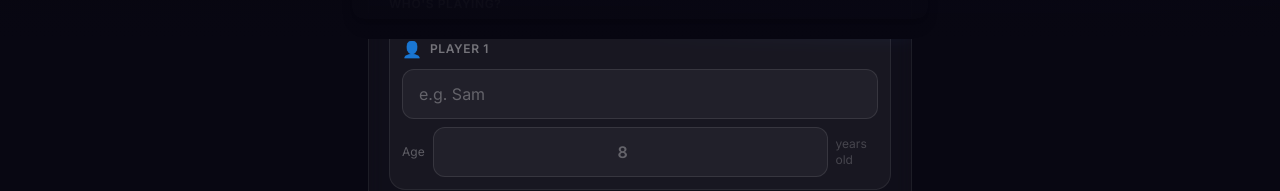
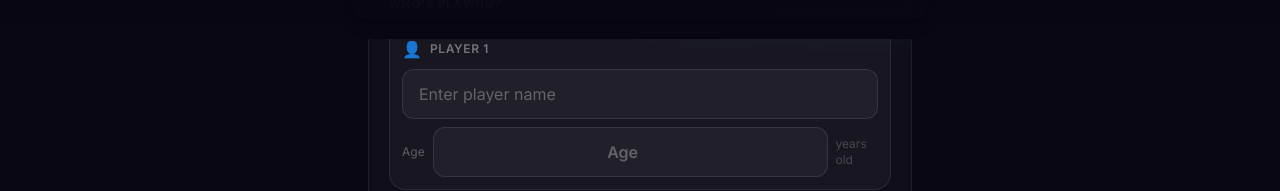
Before and after one commit to infosiva/kwizzo, a Next.js app: page /play in a window 1280 px wide. Shown: the part 761-952 px from the top of the page. Built offline with nearby package versions, Linux system fonts and the light colour scheme.

Commit message:
Fix player name/age placeholders — 'Enter player name' and 'Age' instead of '8'

```diff
--- a/app/play/page.tsx
+++ b/app/play/page.tsx
@@ -254,7 +254,7 @@ function PlayContent() {
                   </div>
                   <input
                     className="input-dark w-full py-3 text-base mb-2"
-                    placeholder={i === 0 ? 'e.g. Sam' : 'Name'}
+                    placeholder={i === 0 ? 'Enter player name' : 'Enter player name'}
                     value={m.name}
                     onChange={e => updateMember(i, 'name', e.target.value)}
                   />
@@ -263,7 +263,7 @@ function PlayContent() {
                     <input
                       className="input-dark w-20 py-2.5 text-base text-center font-semibold"
                       type="number"
-                      placeholder="8"
+                      placeholder="Age"
                       min="3"
                       max="110"
                       inputMode="numeric"
```
